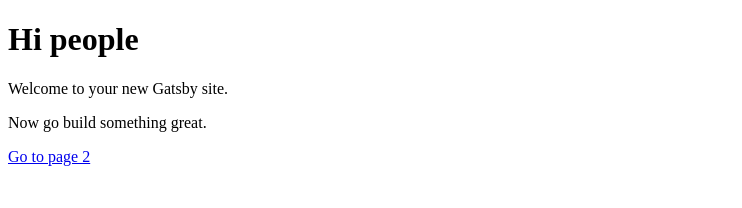
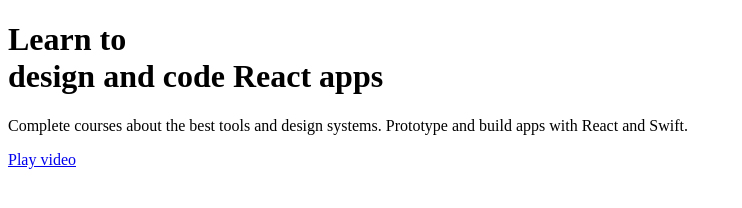
Before and after one commit to grahamhindle/myapp, a Gatsby site: page / in a window 1280 px wide. Shown: the whole page, without its empty margins (0-742 px from the left). Built offline with nearby package versions, Linux system fonts and the light colour scheme; Gatsby itself is replaced by a stand-in of ours.

Commit message:
initial commit

```diff
--- a/gatsby-config.js
+++ b/gatsby-config.js
@@ -1,6 +1,6 @@
 module.exports = {
   siteMetadata: {
-    title: 'Gatsby Default Starter',
+    title: 'Design+Code',
   },
   plugins: ['gatsby-plugin-react-helmet'],
 }
--- a/src/pages/index.js
+++ b/src/pages/index.js
@@ -3,10 +3,9 @@ import Link from 'gatsby-link'
 
 const IndexPage = () => (
   <div>
-    <h1>Hi people</h1>
-    <p>Welcome to your new Gatsby site.</p>
-    <p>Now go build something great.</p>
-    <Link to="/page-2/">Go to page 2</Link>
+  <h1>Learn to <br />design and code React apps</h1>
+  <p>Complete courses about the best tools and design systems. Prototype and build apps with React and Swift.</p>
+    <Link to="/page-2/">Play video</Link>
   </div>
 )
 
```
